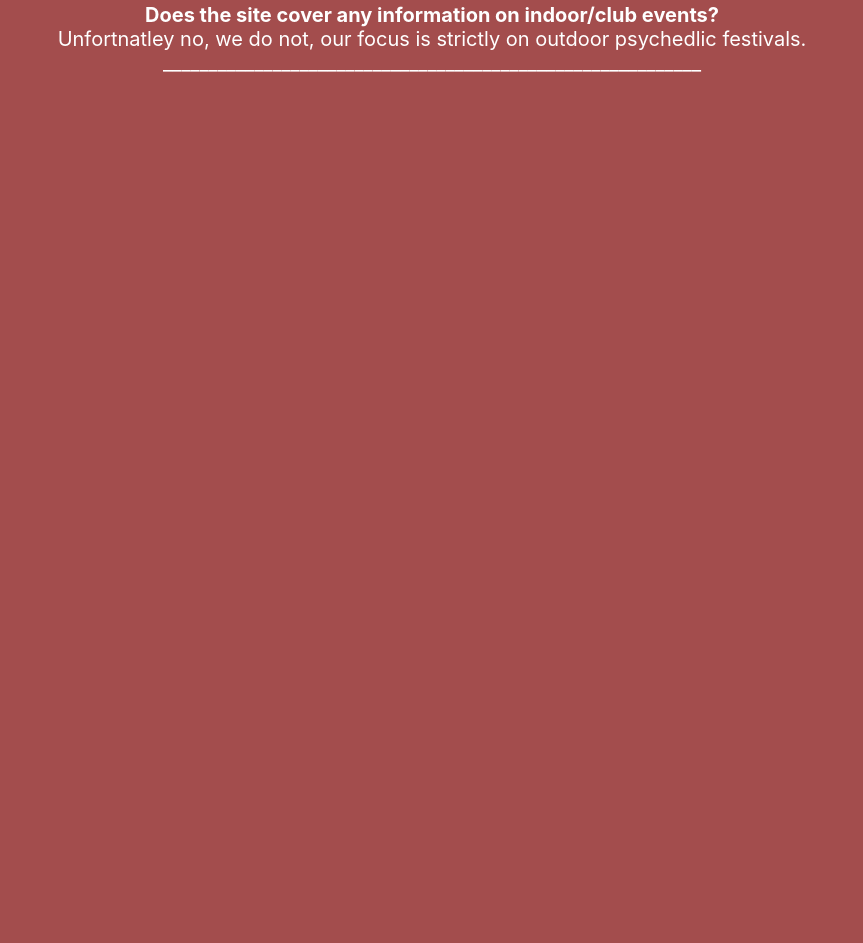
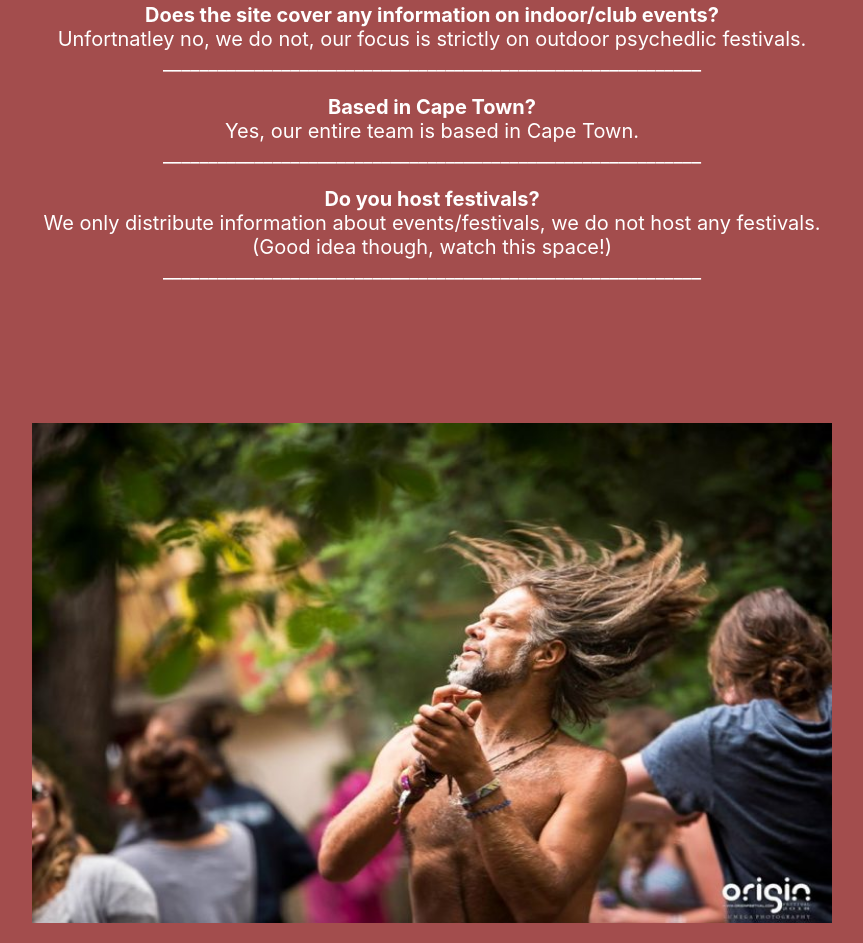
Before and after one commit to zoeengel/html-css-endofmodule-project, a plain HTML site: page faq.html in a window 1280 px wide. Shown: the part 340-1283 px from the top of the page, without its empty margins (208-1071 px from the left). Before the commit the page ends 800 px from the top, so only its background shows below. Drawn offline with Linux system fonts and the light colour scheme.

Commit message:
more FAQ

```diff
--- a/faq.html
+++ b/faq.html
@@ -26,10 +26,21 @@
             <p>___________________________________________________________</p><br>
             <p><strong>Does the site cover any information on indoor/club events?</strong><br> Unfortnatley no, we do not, our focus is strictly on outdoor psychedlic festivals.
             </p>
-            <p>___________________________________________________________</p>
+            <p>___________________________________________________________</p><br>
+            <p>
+                <strong>Based in Cape Town?</strong><br>Yes, our entire team is based in Cape Town.
+            </p>
+            <p>___________________________________________________________</p><br>
+            <p>
+                <strong>Do you host festivals?</strong><br>We only distribute information about events/festivals, we do not host any festivals.<br>(Good idea though, watch this space!)
+            </p>
+            <p>___________________________________________________________</p><br>
     </div>
 </div>
 
+<div class="images">
+    <img src="faq.jpg" class="faq_imgs" alt="man dancing">
+</div>
 </header>
 </body>
 
--- a/home.css
+++ b/home.css
@@ -321,6 +321,18 @@ p{
   font-size: 72px;
   letter-spacing: 0.3405em
 }
-.head-faq{
+
+.images{
+  display: grid;
+  justify-content: center;
+  margin-top: 100px;
 
 }
+.faq_imgs{
+  justify-content: space-between;
+  width: 800px;
+  height: 500px;
+  margin-top: 20px;
+  margin-bottom: 20px;
+
+}
```
Also changed, not shown: faq.jpg (added).
